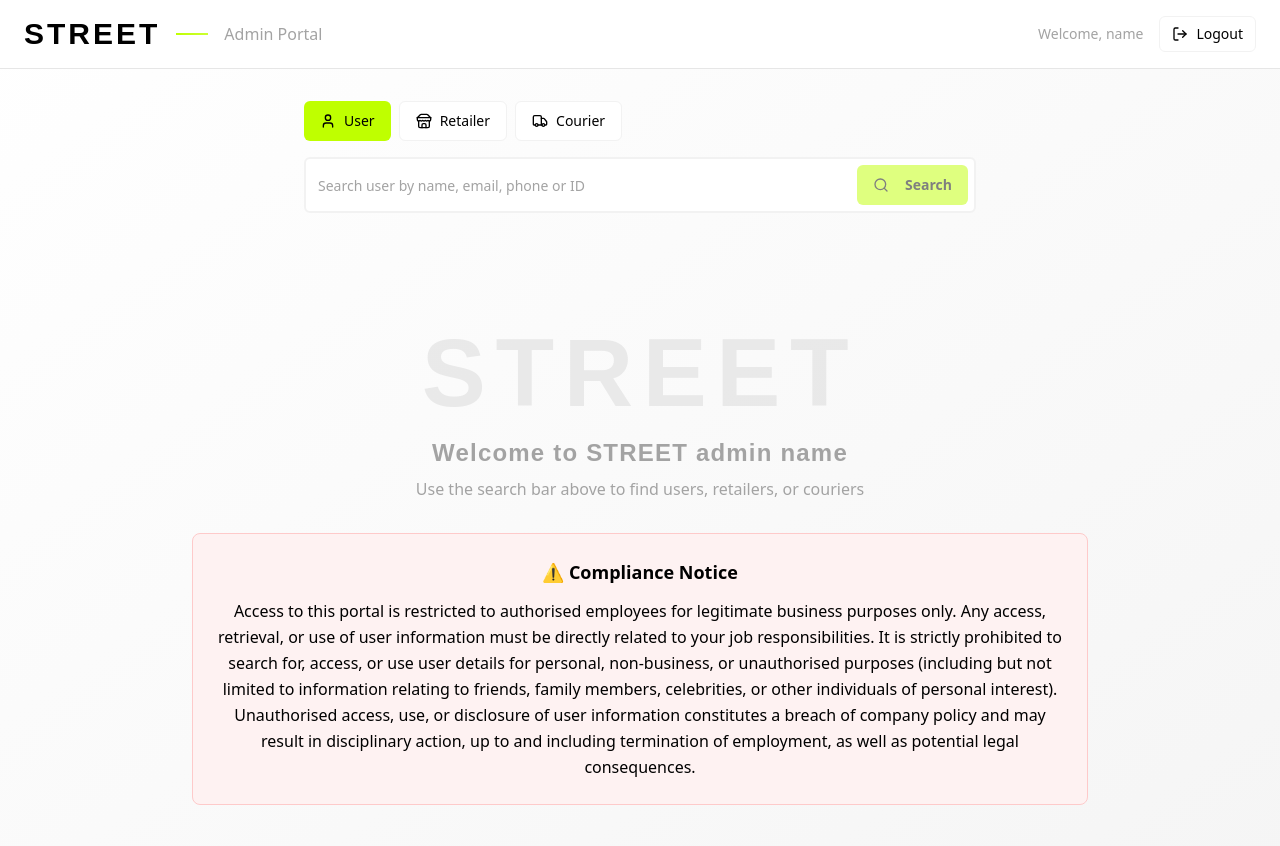
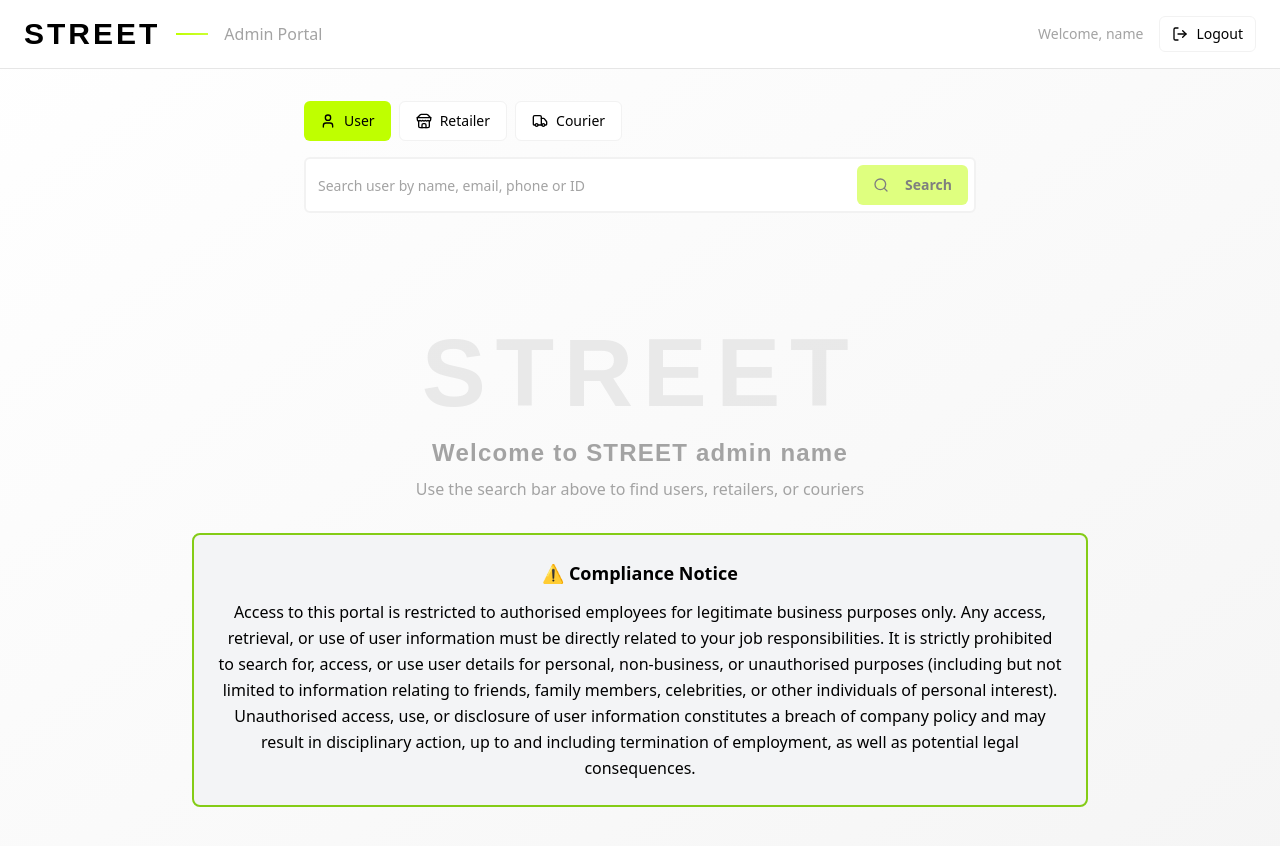
Before and after one commit to STREET-Technologies/street-admin-portal, a React (Vite) app: page / in a window 1280 px wide. Both pictures are taken after typing "name@example.com", "Sample123" into the empty fields and a click on the button "Sign In". Shown: the top 846 px of the page. Built offline with nearby package versions, Linux system fonts and the light colour scheme; a web font is replaced by a local one.

Commit message:
Update compliance notice styling

```diff
--- a/src/components/AdminDashboard.tsx
+++ b/src/components/AdminDashboard.tsx
@@ -189,7 +189,7 @@ export function AdminDashboard({ onLogout, currentUser }: AdminDashboardProps) {
             <h2 className="street-title text-2xl text-muted-foreground mb-2">Welcome to STREET admin {currentUser}</h2>
             <p className="text-muted-foreground mb-8">Use the search bar above to find users, retailers, or couriers</p>
 
-            <div className="max-w-4xl mx-auto bg-red-50 border border-red-200 rounded-lg p-6">
+            <div className="max-w-4xl mx-auto bg-gray-100 border-2 border-lime-500 rounded-lg p-6">
               <h3 className="font-semibold text-black mb-3 text-lg">⚠️ Compliance Notice</h3>
               <p className="text-black leading-relaxed">
                 Access to this portal is restricted to authorised employees for legitimate business purposes only. Any access, retrieval, or use of user information must be directly related to your job responsibilities. It is strictly prohibited to search for, access, or use user details for personal, non-business, or unauthorised purposes (including but not limited to information relating to friends, family members, celebrities, or other individuals of personal interest). Unauthorised access, use, or disclosure of user information constitutes a breach of company policy and may result in disciplinary action, up to and including termination of employment, as well as potential legal consequences.
```
